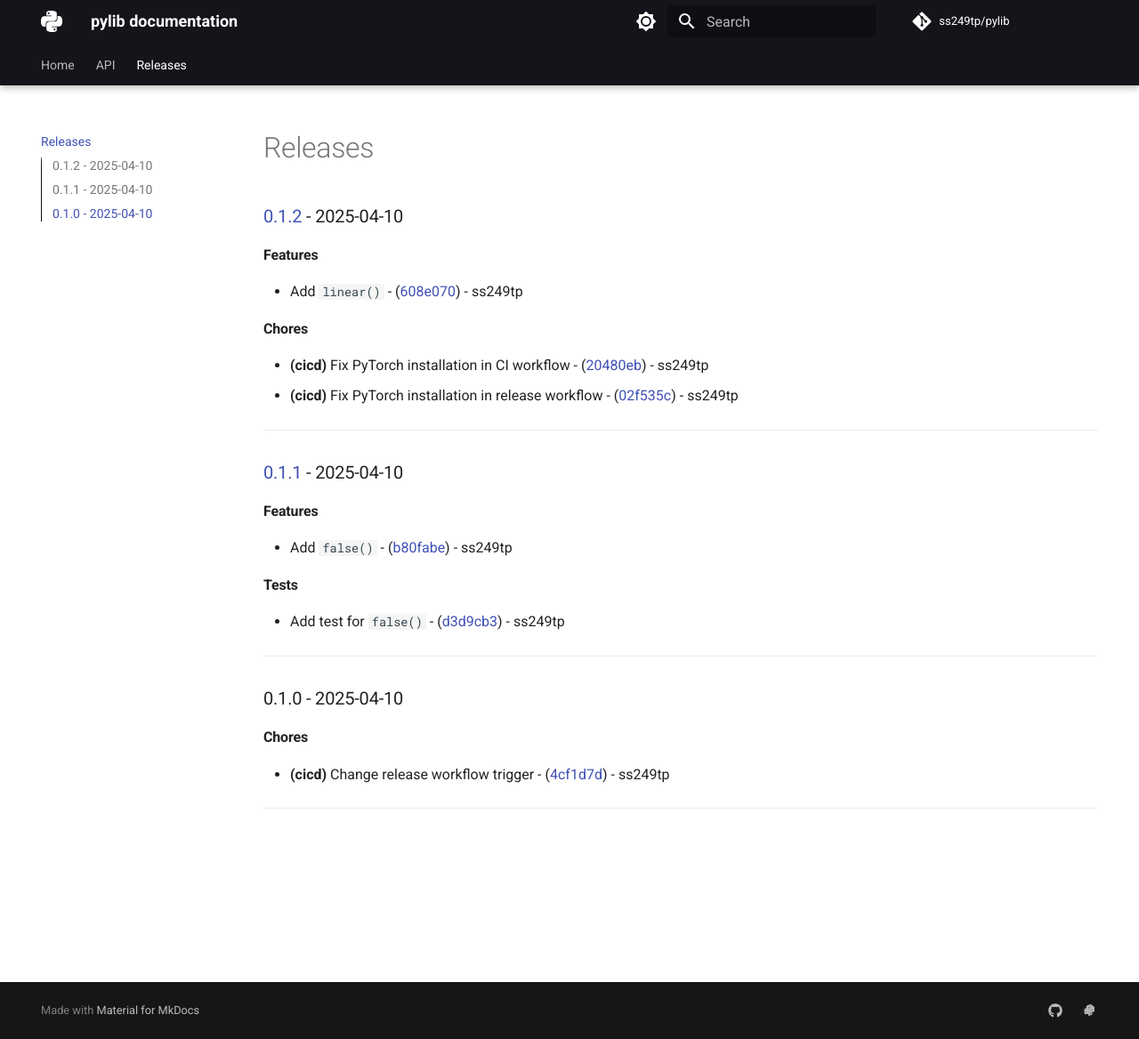
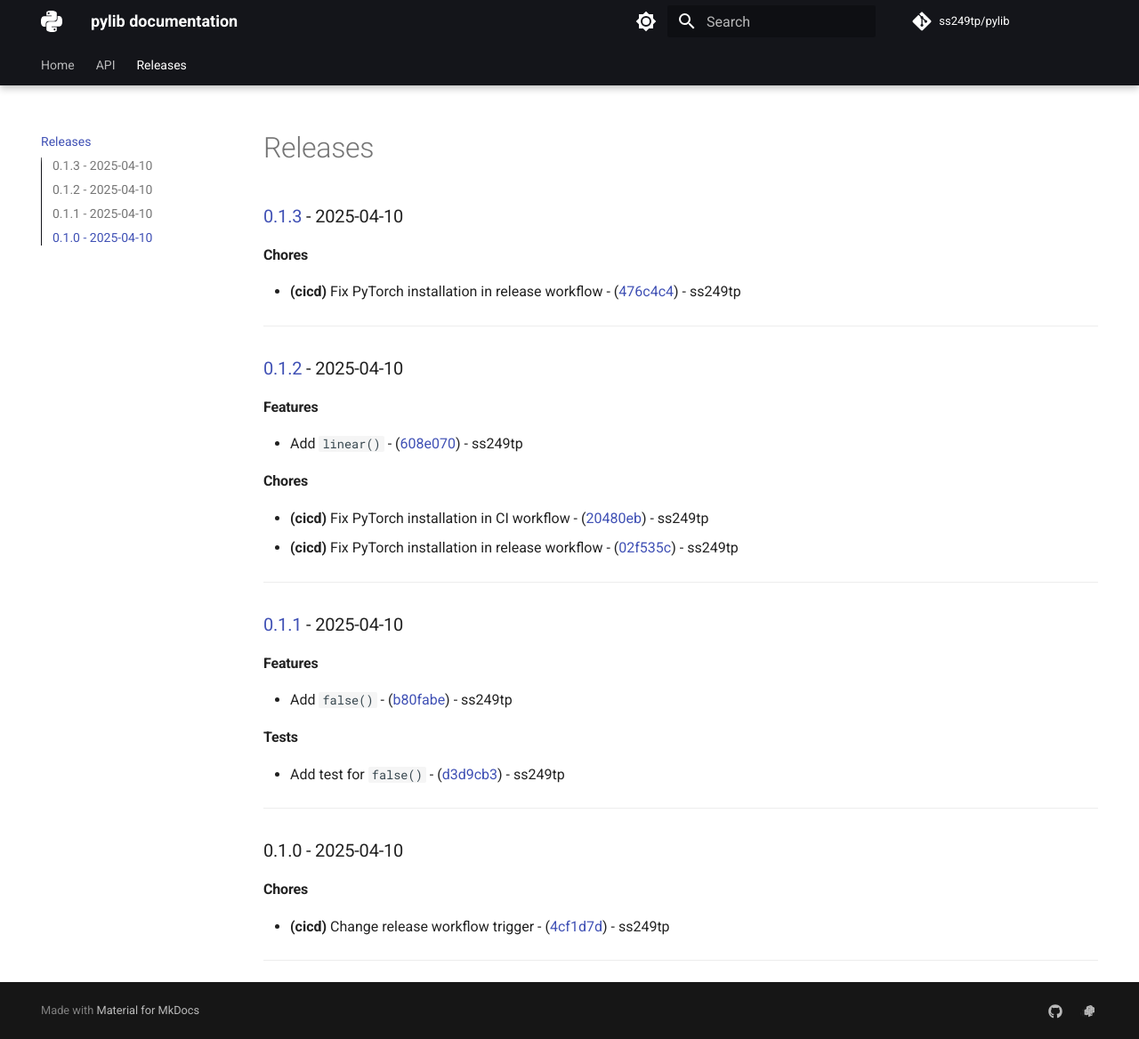
Before and after one commit to ss249tp/pylib, an MkDocs documentation site: the page built from docs/releases.md, in a window 1280 px wide and 1168 px high. Shown: the whole window at 89% size. Built offline with MkDocs 1.6.1 and Material for MkDocs 9.7.7, drawn with Linux system fonts in a browser that asks for light colours; comment, search, counter and statistics services are not loaded.

Commit message:
chore(release): v0.1.3 (#4)

```diff
--- a/docs/releases.md
+++ b/docs/releases.md
@@ -1,3 +1,11 @@
+
+### [0.1.3](https://github.com/ss249tp/pylib/compare/v0.1.2..v0.1.3) - 2025-04-10
+
+#### Chores
+
+- **(cicd)** Fix PyTorch installation in release workflow - ([476c4c4](https://github.com/ss249tp/pylib/commit/476c4c4736f9d40bdf0ac2655a99aaecc40e7836)) - ss249tp
+
+---
 
 ### [0.1.2](https://github.com/ss249tp/pylib/compare/v0.1.1..v0.1.2) - 2025-04-10
 
--- a/pyproject.toml
+++ b/pyproject.toml
@@ -22,7 +22,7 @@ packages = ["src/pylib"]  # Mandatory if project name and module import name are
 
 [project]
 name = "ss249tp-pylib"
-version = "0.1.2"
+version = "0.1.3"
 description = "Add your description here"
 authors = [
     { name = "ss249tp", email = "ss249.tp@gmail.com" }
```
Also changed, not shown: CHANGELOG.md (+8 -0 lines), 1 other file.
